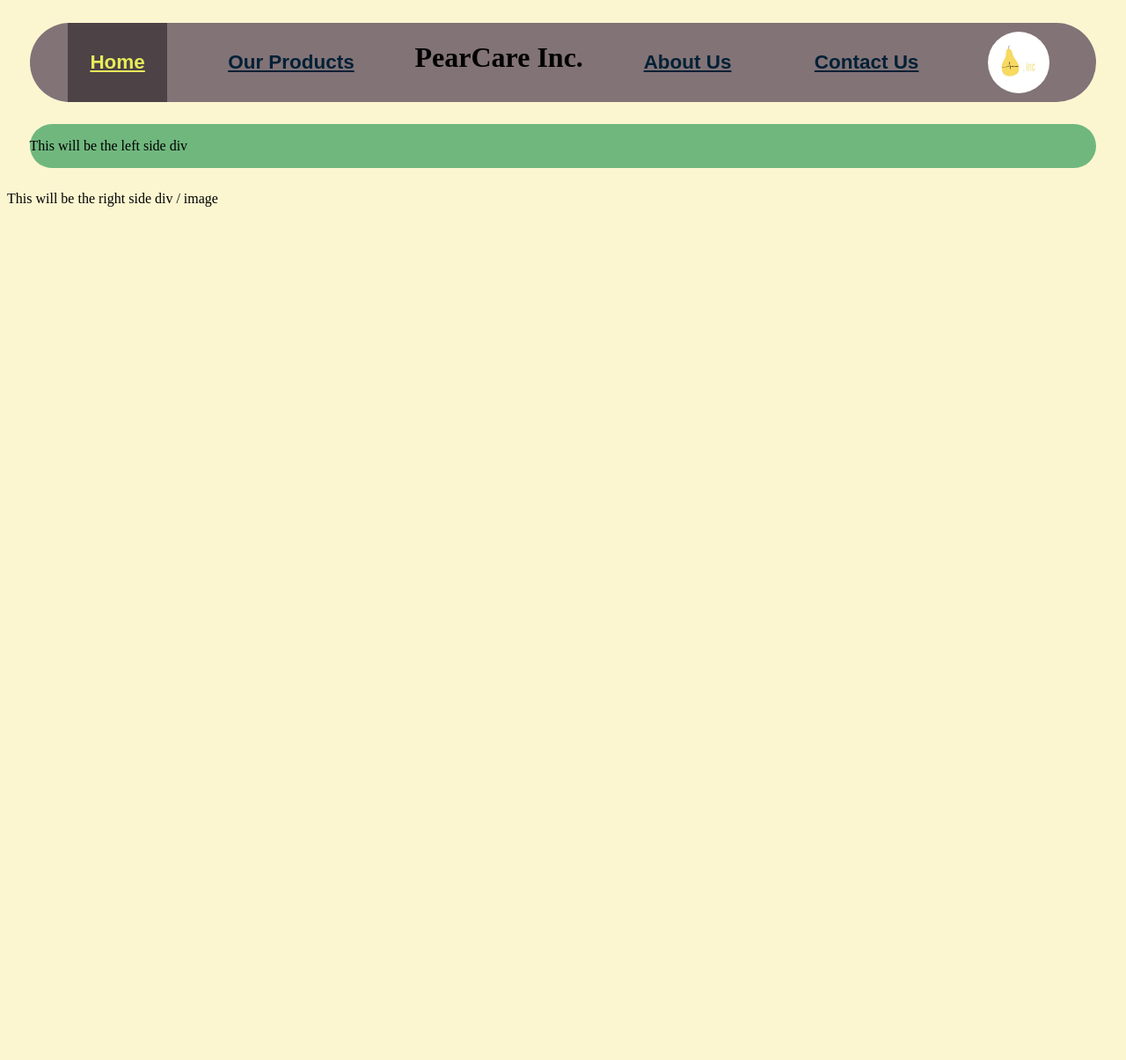
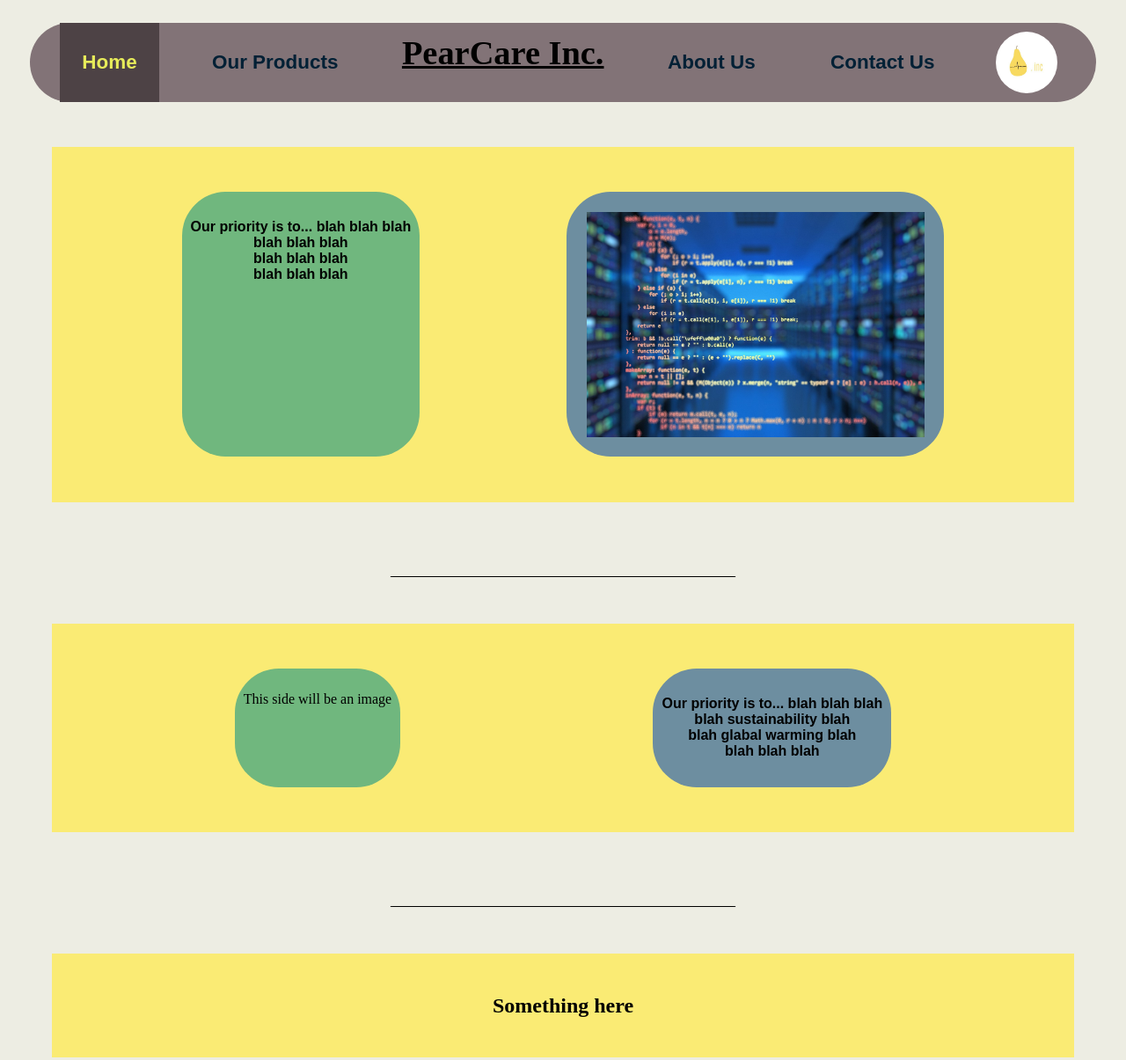
Before and after one commit to fd2010/E.A.T, a plain HTML site: page C_home.html in a window 1280 px wide. Shown: the top 1205 px of the page at 88% size. Before the commit the page ends 800 px from the top, so only its background shows below. Drawn offline with Linux system fonts and the light colour scheme.

Commit message:
Info sections + footer
Added info areas but still need to write the actual information for them.
The image used has been linked in the code incase but is copyright free

```diff
--- a/C_home.html
+++ b/C_home.html
@@ -8,27 +8,82 @@
         <link rel="stylesheet" href="./css/companyPage.css">
     </head>
 
-    <body style="background-color: #FBF6D0;">
+    <body style="background-color: #edede3;">
 
         <div class="navBarDiv">
             <a href="C_home.html" id="activeLink"><h3>Home</h3></a>
             <a href=""><h3>Our Products</h3></a>
-            <h1> PearCare Inc.</h1>
+            <h11> PearCare Inc.</h11>
             <a href=""><h3>About Us</h3></a>
             <a href=""><h3>Contact Us</h3></a>
             <img src="./images/logo/logo_pearCare.png" id="pClogo">
         </div>
 
-        <div class="leftContainer">
-            <p>This will be the left side div</p>
+        <div class="infoCont">
+
+            <div class="leftContainer">
+                <h4 style="text-align: center;">
+                    Our priority is to... blah blah blah <br>
+                    blah blah blah <br>
+                    blah blah blah <br>
+                    blah blah blah <br>
+                </h4>
+
+            </div>
+
+            <div class="rightContainer">
+                <img src="./images/images/code_image.jpg" id="codeImage">
+                <!--https://pixabay.com/photos/source-code-software-computer-4280758/-->
+            </div>
+
         </div>
 
-        <div>
-            <p>This will be the right side div / image</p>
+        <br>
+
+        <div class="lineSeparator">
+            <h12>_________________________________________________</h12>
         </div>
 
 
+        <div class="infoCont">
+
+            <div class="leftContainer">
+                <p>This side will be an image</p>
+
+            </div>
+
+            <div class="rightContainer">
+                <h4 style="text-align: center;">
+                    Our priority is to... blah blah blah <br>
+                    blah sustainability blah <br>
+                    blah glabal warming blah <br>
+                    blah blah blah <br>
+                </h4>
+            </div>
+
+        </div>
+
+        <br>
+
+
+        <div class="lineSeparator">
+            <h12>_________________________________________________</h12>
+        </div>
+
+
+        <div class="infoCont">
+            <h2>Something here</h2>
+        </div>
+
+        <br>
+
+
     </body>
+
+    <footer>
+        <h4>Created by the PearCare Inc. Team</h4>
+
+    </footer>
 
 
 
--- a/css/companyPage.css
+++ b/css/companyPage.css
@@ -24,14 +24,13 @@
     color:#002035;
     font-size: 1.5vw;
     font-family: "Kay Pho Du", sans-serif;
+    text-decoration: none;
 
     padding: 0.8vw;
     display: flex;
     align-items: center;
+    padding: 2vw;
 
-    padding: 2vw;
-    /*margin-bottom: 2vw;
-    */
 
     float:left;
     text-align: center;
@@ -43,7 +42,25 @@
     background-color: #4d4245;
 }
 
+h4 {
+    font-family: "Kay Pho Du", sans-serif ;
+}
 
+h11 {
+    font-size: 3vw;
+    font-family: "Inria Serif";
+
+    text-decoration: underline;
+    font-weight: bold;
+
+    display: flex;
+    padding: 1vw;
+}
+
+/* Used for the line breaks on the page */
+h12 {
+    text-decoration: underline;
+}
 
 /* Nav bar logo */
 #pClogo {
@@ -53,11 +70,66 @@
     margin: 10px;
 }
 
+.infoCont {
+    background-color: #faeb74;
+
+    display: flex;
+    justify-content: space-around;
+
+    margin: 4vw;
+    padding: 2vw;
+}
+
 .leftContainer {
     display: flex;
+    float: left;
 
     margin: 2vw;
+    margin-left: 5vw;
+    padding: 10px;
     border-radius: 50px;
 
     background-color: #70B77E;
 }
+
+.rightContainer {
+    display: flex;
+    float: right;
+
+    margin: 2vw;
+    margin-right: 5vw;
+    padding: 10px;
+    border-radius: 50px;
+
+    background-color: #6D8EA0;
+}
+
+#codeImage {
+    width: 30vw;
+    height: auto;
+
+    padding: 1vw;
+}
+
+
+.lineSeparator {
+    display: block;
+
+    text-align: center;
+
+}
+
+
+
+
+
+footer {
+    background-color: #827377 ;
+
+    margin: 0;
+    padding: 2vw;
+
+    font-family: "Kay Pho Du", sans-serif ;
+    text-align: center;
+
+}
```
Also changed, not shown: images/images/code_image.jpg (added).
